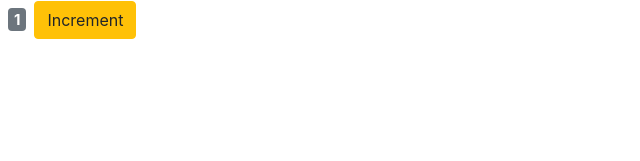
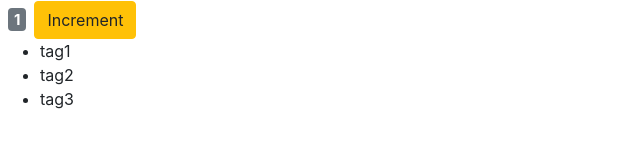
Before and after one commit to rupeshaec/react-app, a React (Create React App) app: page / in a window 1280 px wide. Shown: the top 161 px of the page, without its empty margins (0-640 px from the left). Built offline with nearby package versions, Linux system fonts and the light colour scheme.

Commit message:
Adding list of items (ul li) using array

```diff
--- a/src/components/counter.jsx
+++ b/src/components/counter.jsx
@@ -3,6 +3,7 @@ import React, { Component } from "react";
 class Counter extends Component {
   state = {
     count: 1, // toggle this to 0 or 1 to see changes
+    tags: ["tag1", "tag2", "tag3"],
   };
 
   styles = {
@@ -16,6 +17,11 @@ class Counter extends Component {
           {this.formatCount()}
         </span>
         <button className="btn btn-warning">Increment</button>
+        <ul>
+          {this.state.tags.map((tag) => (
+            <li>{tag}</li>
+          ))}
+        </ul>
       </div>
     );
   }
```
